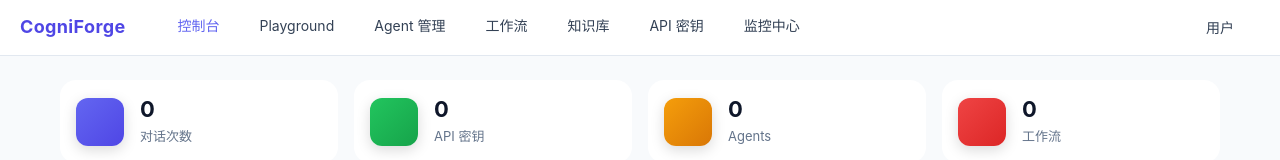
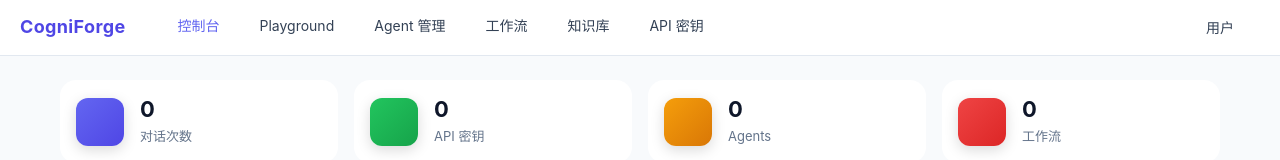
Before and after one commit to zhanshenzhi2008/cogniforge-web, a Nuxt app: page / in a window 1280 px wide. Shown: the top 160 px of the page. Built offline with nearby package versions, Linux system fonts and the light colour scheme; some icons are missing.

Commit message:
feat 添加个人设置功能

```diff
--- a/composables/useAuth.ts
+++ b/composables/useAuth.ts
@@ -7,6 +7,8 @@ export interface AuthUser {
   id: string
   email: string
   name: string
+  avatar_url?: string
+  role?: string
 }
 
 const TOKEN_KEY = 'token'
@@ -100,13 +102,34 @@ export const useAuth = () => {
     return !!useCookie(TOKEN_KEY).value
   }
 
+  const fetchUser = async () => {
+    try {
+      const token = getToken()
+      if (!token) return
+
+      const data = await $fetch('/api/v1/auth/me', {
+        headers: {
+          Authorization: `Bearer ${token}`,
+        },
+      })
+      if (data) {
+        currentUser.value = data
+        setAuth(token, data)
+      }
+    } catch (error) {
+      console.error('Failed to fetch user:', error)
+    }
+  }
+
   return {
     isAuthenticated: readonly(isAuthenticated),
     currentUser: readonly(currentUser),
+    user: readonly(currentUser),
     setAuth,
     clearAuth,
     getToken,
     redirectToLogin,
     isLoggedIn,
+    fetchUser,
   }
 }
--- a/layouts/default.vue
+++ b/layouts/default.vue
@@ -7,9 +7,9 @@
         <n-menu
           v-model:value="activeKey"
           mode="horizontal"
-          :options="menuOptions"
+          :options="filteredMenuOptions"
           class="nav-menu"
-          @update:value="(key) => navigateTo(navItems.find(i => i.key === key)?.to ?? '/')"
+          @update:value="handleMenuSelect"
         />
 
         <n-dropdown
@@ -21,7 +21,7 @@
             <template #icon>
               <n-icon :component="PeopleOutline" />
             </template>
-            用户
+            {{ user?.name || '用户' }}
             <n-icon :component="ChevronDownOutline" class="chevron-icon" />
           </n-button>
         </n-dropdown>
@@ -45,23 +45,47 @@ import {
   NIcon,
   useMessage,
   type MenuOption,
+  type DropdownOption,
 } from 'naive-ui'
-import { PeopleOutline, ChevronDownOutline, ExitOutline } from '@vicons/ionicons5'
+import {
+  PeopleOutline,
+  ChevronDownOutline,
+  ExitOutline,
+  SettingsOutline,
+  PeopleCircleOutline,
+  ShieldCheckmarkOutline,
+} from '@vicons/ionicons5'
 
 const route = useRoute()
+const router = useRouter()
 const message = useMessage()
-const { clearAuth } = useAuth()
+const { user, clearAuth } = useAuth()
 
-const navItems: Array<{ label: string; key: string; to: string }> = [
-  { label: '控制台', key: 'dashboard', to: '/' },
-  { label: 'Playground', key: 'playground', to: '/playground' },
-  { label: 'Agent 管理', key: 'agents', to: '/agents' },
-  { label: '工作流', key: 'workflows', to: '/workflows' },
-  { label: '知识库', key: 'knowledge', to: '/knowledge' },
-  { label: 'API 密钥', key: 'keys', to: '/keys' },
-  { label: '监控中心', key: 'monitor', to: '/monitor' },
+// 导航菜单项定义
+const navItems = [
+  { label: '控制台', key: 'dashboard', to: '/', roles: ['admin', 'user'] },
+  { label: 'Playground', key: 'playground', to: '/playground', roles: ['admin', 'user'] },
+  { label: 'Agent 管理', key: 'agents', to: '/agents', roles: ['admin', 'user'] },
+  { label: '工作流', key: 'workflows', to: '/workflows', roles: ['admin', 'user'] },
+  { label: '知识库', key: 'knowledge', to: '/knowledge', roles: ['admin', 'user'] },
+  { label: 'API 密钥', key: 'keys', to: '/keys', roles: ['admin', 'user'] },
+  { label: '监控中心', key: 'monitor', to: '/monitor', roles: ['admin'] },
 ]
 
+// 计算当前用户的可见菜单项
+const filteredMenuOptions = computed<MenuOption[]>(() => {
+  const userRole = user.value?.role || 'user'
+
+  return navItems
+    .filter(item => !item.roles || item.roles.includes(userRole))
+    .map(item => ({
+      label: item.label,
+      key: item.key,
+      to: item.to,
+    }))
+})
+
+// 当前激活的菜单项
 const activeKey = ref('dashboard')
 
 watch(() => route.path, () => {
@@ -72,24 +96,63 @@ watch(() => route.path, () => {
   activeKey.value = match?.key ?? 'dashboard'
 }, { immediate: true })
 
-const menuOptions: MenuOption[] = navItems.map((item) => ({
-  label: item.label,
-  key: item.key,
-  to: item.to,
-}))
+// 用户菜单选项
+const userMenuOptions = computed<DropdownOption[]>(() => {
+  const isAdmin = user.value?.role === 'admin'
+  const options: DropdownOption[] = [
+    {
+      label: '个人设置',
+      key: 'settings',
+      icon: () => h(NIcon, null, { default: () => h(SettingsOutline) }),
+    },
+  ]
 
-const userMenuOptions = [
-  { label: '个人设置', key: 'settings', icon: () => h(NIcon, null, { default: () => h(PeopleOutline) }) },
-  { type: 'divider', key: 'd1' },
-  { label: '退出登录', key: 'logout', icon: () => h(NIcon, null, { default: () => h(ExitOutline) }) },
-]
+  // 管理员额外菜单
+  if (isAdmin) {
+    options.push(
+      { type: 'divider', key: 'd1' },
+      {
+        label: '用户管理',
+        key: 'admin-users',
+        icon: () => h(NIcon, null, { default: () => h(PeopleCircleOutline) }),
+      },
+      {
+        label: '角色权限',
+        key: 'admin-roles',
+        icon: () => h(NIcon, null, { default: () => h(ShieldCheckmarkOutline) }),
+      }
+    )
+  }
 
+  options.push(
+    { type: 'divider', key: 'd2' },
+    {
+      label: '退出登录',
+      key: 'logout',
+      icon: () => h(NIcon, null, { default: () => h(ExitOutline) }),
+    }
+  )
+
+  return options
+})
+
+// 菜单选择处理
+function handleMenuSelect(key: string) {
+  const item = navItems.find(i => i.key === key)
+  if (item?.to) {
+    router.push(item.to)
+  }
+}
+
+// 用户菜单选择处理
 async function handleUserMenuSelect(key: string) {
   if (key === 'settings') {
-    message.info('个人设置即将开放')
-    return
-  }
-  if (key === 'logout') {
+    await router.push('/settings/profile')
+  } else if (key === 'admin-users') {
+    await router.push('/admin/users')
+  } else if (key === 'admin-roles') {
+    await router.push('/admin/roles')
+  } else if (key === 'logout') {
     try {
       const { post } = useApi()
       await post('/api/v1/auth/logout')
@@ -98,7 +161,7 @@ async function handleUserMenuSelect(key: string) {
     } finally {
       clearAuth()
       message.success('已退出登录')
-      navigateTo('/login')
+      router.push('/login')
     }
   }
 }
```
